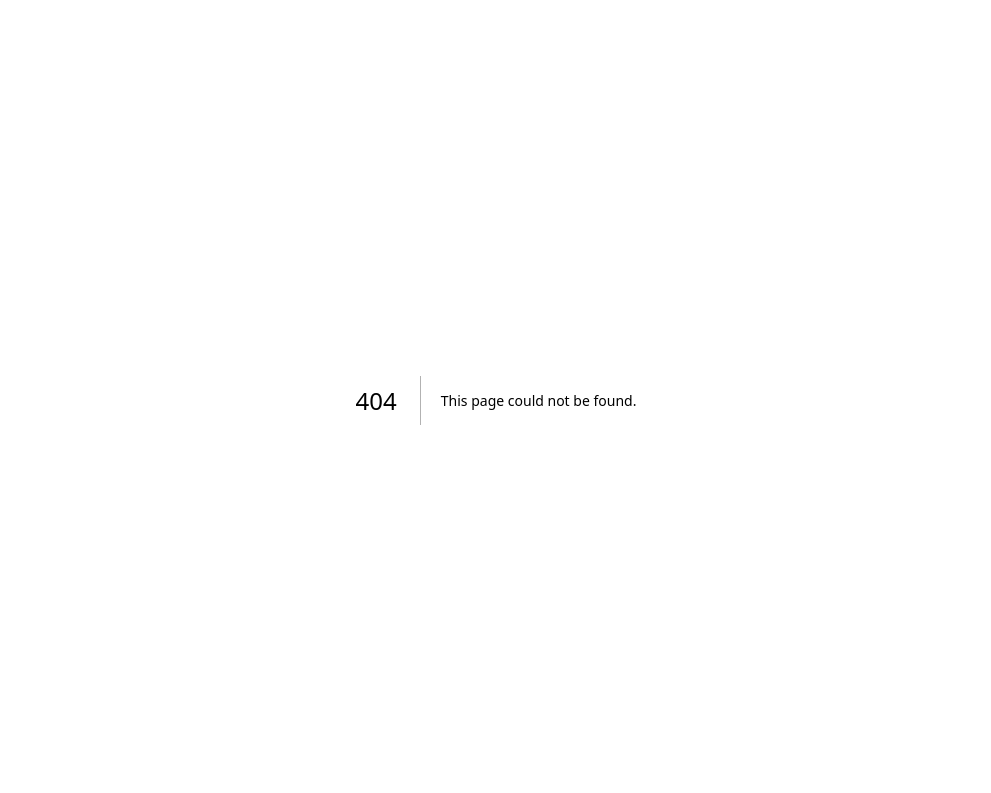
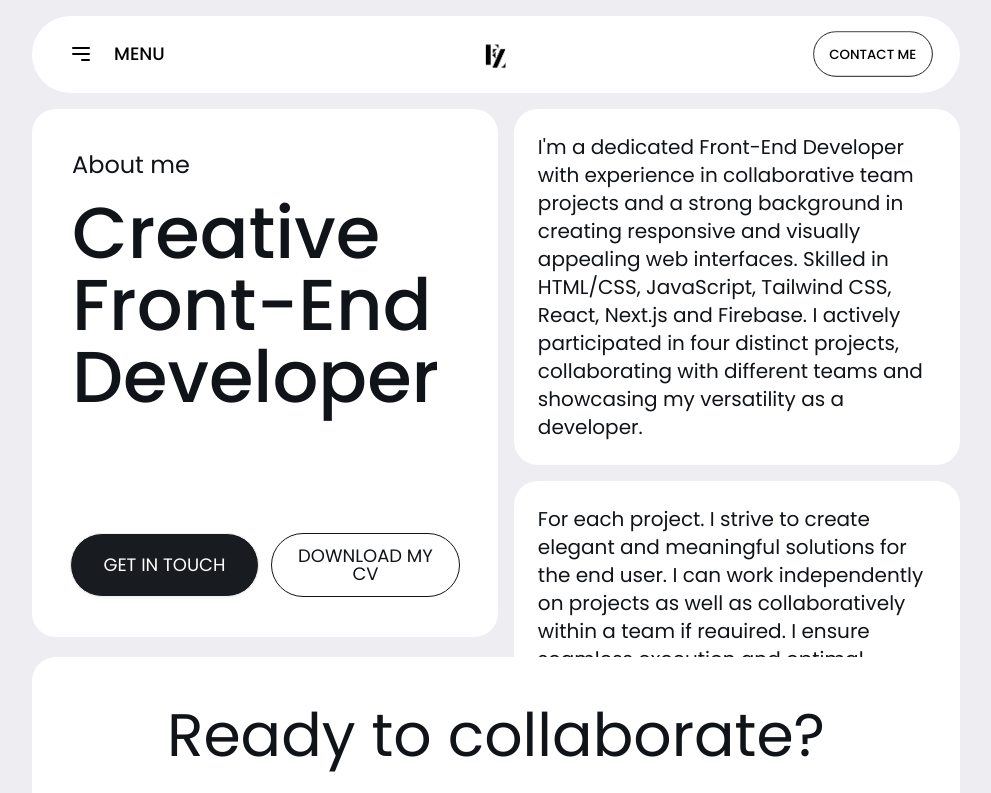
Before and after one commit to farouk26/new-portfolio, a Next.js app: page /about in a window 1280 px wide. Before the commit this address had no page. Shown: the top 793 px of the page, without its empty margins (144-1135 px from the left). Built offline with nearby package versions, Linux system fonts and the light colour scheme.

Commit message:
feat(about me page): implement initial UI for about me page
implemented the first UI and first section of about me page

fix #21

```diff
--- /dev/null
+++ b/src/pages/about/index.jsx
@@ -0,0 +1,56 @@
+import Layout from "@/components/Layout"
+import React from "react"
+
+function AboutPage() {
+  return (
+    <section className="min-h-screen w-full bg-white-100">
+      <Layout>
+        <div className="xl:h-[33rem] min-h-fit w-full flex xl:flex-row flex-col gap-4">
+          {/* First Column */}
+          <div className="bg-white-200 rounded-3xl h-full xl:w-[51%] w-full flex flex-col xl:p-10 p-6 gap-6 xl:justify-between">
+            <div className="flex flex-col gap-4 w-full min-h-fit">
+              <p className="xl:text-2xl text-xl text-dark-100 font-[400]">
+                About me
+              </p>
+              <h1 className="xl:text-7xl text-5xl text-dark-100 font-[500]">
+                Creative Front-End Developer
+              </h1>
+            </div>
+            <div className="flex xl:flex-row flex-col gap-3 w-full justify-center items-center">
+              <button className="btn xl:btn-lg btn-md bg-dark-200 text-white-200 uppercase xl:w-[49%] w-full rounded-full font-[400]">
+                Get In Touch
+              </button>
+              <button className="btn xl:btn-lg btn-md border-dark-100 btn-ghost text-dark-100 rounded-full uppercase xl:w-[49%] w-full font-[400]">
+                Download My CV
+              </button>
+            </div>
+          </div>
+          {/* Second Column */}
+          <div className="flex flex-col gap-4 h-full xl:w-[49%] w-full">
+            <div className="xl:h-[60%] min-h-fit w-full bg-white-200 rounded-3xl flex justify-center items-center p-6">
+              <p className="xl:text-xl text-lg font-[400] text-dark-100">
+                I&apos;m a dedicated Front-End Developer with experience in
+                collaborative team projects and a strong background in creating
+                responsive and visually appealing web interfaces. Skilled in
+                HTML/CSS, JavaScript, Tailwind CSS, React, Next.js and Firebase.
+                I actively participated in four distinct projects, collaborating
+                with different teams and showcasing my versatility as a
+                developer.
+              </p>
+            </div>
+            <div className="xl:h-[40%] min-h-fit w-full bg-white-200 rounded-3xl flex justify-center items-center p-6">
+              <p className="xl:text-xl text-lg font-[400] text-dark-100">
+                For each project. I strive to create elegant and meaningful
+                solutions for the end user. I can work independently on projects
+                as well as collaboratively within a team if reauired. I ensure
+                seamless execution and optimal results.
+              </p>
+            </div>
+          </div>
+        </div>
+      </Layout>
+    </section>
+  )
+}
+
+export default AboutPage
```
